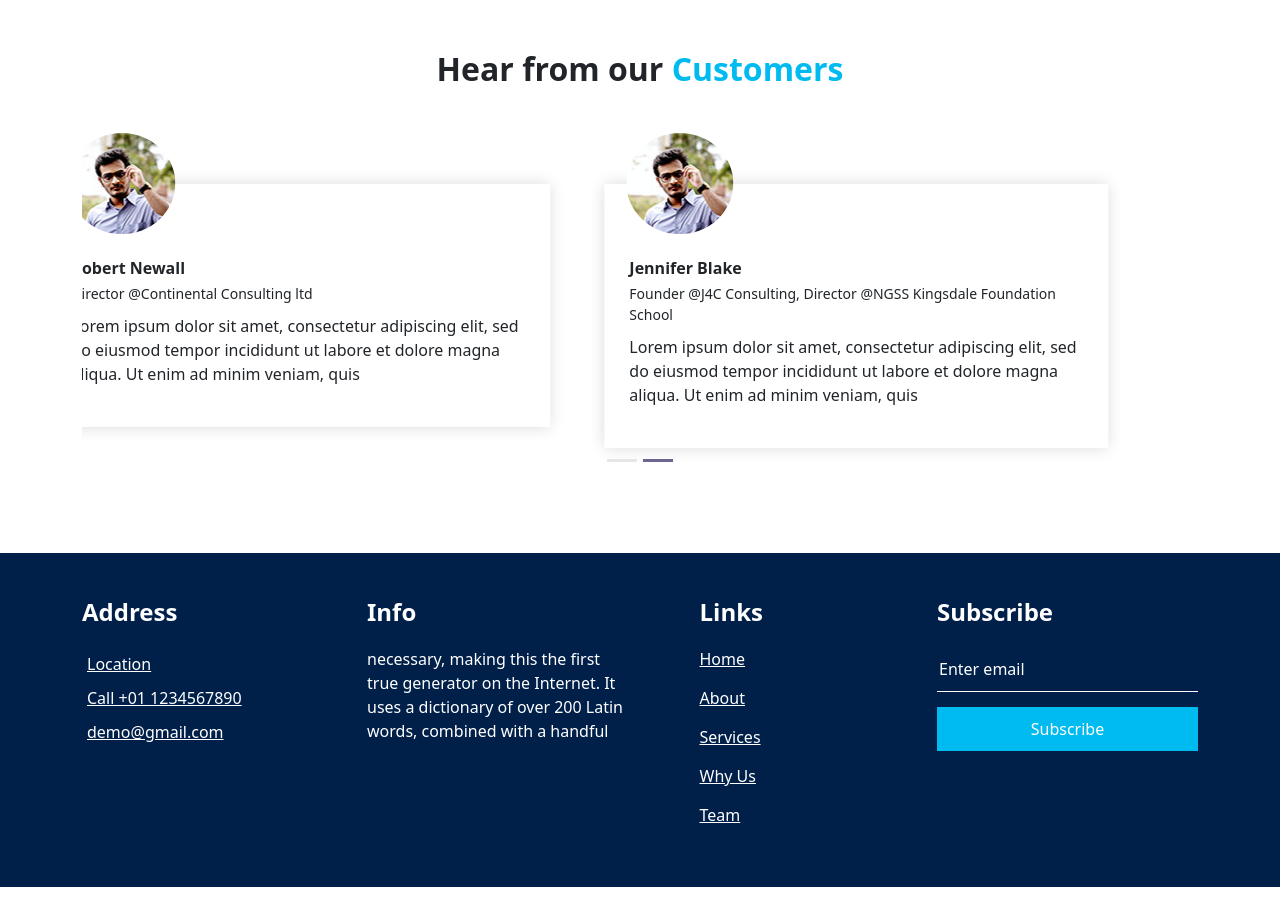
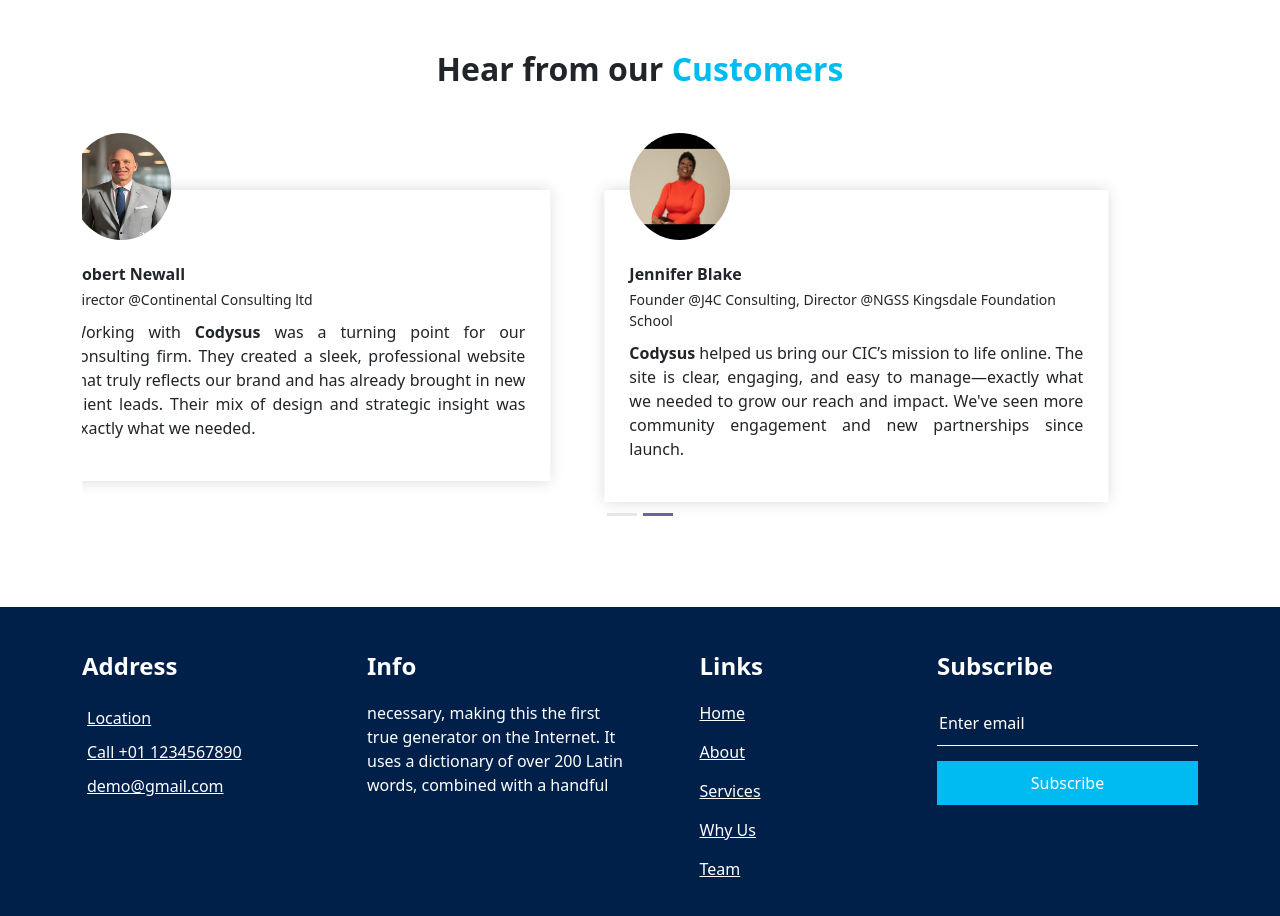
Before and after one commit to tee-wealth001/codysus, an Angular app: page /home in a window 1280 px wide. Shown: the part 4700-5616 px from the top of the page. Built offline with nearby package versions, Linux system fonts and the light colour scheme; no server answers; some icons are missing.

Commit message:
added testimonials

```diff
--- a/src/app/components/home/home.component.html
+++ b/src/app/components/home/home.component.html
@@ -34,7 +34,8 @@
                 </div>
                 <div class="col-md-6">
                   <div class="img-box">
-                    <img src="assets/images/vecteezy_teamowrk-connecting-jigsaw-pieces-of-head-together_23743920.png" alt="">
+                    <img src="assets/images/vecteezy_teamowrk-connecting-jigsaw-pieces-of-head-together_23743920.png"
+                      alt="">
                   </div>
                 </div>
               </div>
@@ -62,7 +63,9 @@
                 </div>
                 <div class="col-md-6">
                   <div class="img-box">
-                    <img src="assets/images/vecteezy_online-education-concept-illustration-digital-classroom_10869731.png" alt="">
+                    <img
+                      src="assets/images/vecteezy_online-education-concept-illustration-digital-classroom_10869731.png"
+                      alt="">
                   </div>
                 </div>
               </div>
@@ -89,7 +92,8 @@
                 </div>
                 <div class="col-md-6">
                   <div class="img-box">
-                    <img src="assets/images/vecteezy_marketing-data-analysis-marketing-business-solutions_22608527.png" alt="">
+                    <img src="assets/images/vecteezy_marketing-data-analysis-marketing-business-solutions_22608527.png"
+                      alt="">
                   </div>
                 </div>
               </div>
@@ -218,7 +222,8 @@
       <div class="row">
         <div class="col-md-6 ">
           <div class="img-box">
-            <img src="assets/images/vecteezy_a-group-of-professionals-working-together-at-a-table-or_24486188.png" alt="">
+            <img src="assets/images/vecteezy_a-group-of-professionals-working-together-at-a-table-or_24486188.png"
+              alt="">
           </div>
         </div>
         <div class="col-md-6">
@@ -433,7 +438,7 @@
                 <div class="col-md-6">
                   <div class="box">
                     <div class="img-box">
-                      <img src="assets/images/client1.jpg" alt="" class="box-img">
+                      <img src="assets/images/robert.jpeg" height="107px" width="101px" alt="" class="box-img">
                     </div>
                     <div class="detail-box">
                       <div class="client_id">
@@ -442,22 +447,23 @@
                             Robert Newall
                           </h6>
                           <p>
-                           Director &#64;Continental Consulting ltd
+                            Director &#64;Continental Consulting ltd
                           </p>
                         </div>
                         <i class="fa fa-quote-left" aria-hidden="true"></i>
                       </div>
-                      <p>
-                        Lorem ipsum dolor sit amet, consectetur adipiscing elit, sed do eiusmod tempor incididunt ut
-                        labore et
-                        dolore magna aliqua. Ut enim ad minim veniam, quis </p>
+                      <p style="text-align: justify;">
+                        Working with <strong>Codysus</strong> was a turning point for our consulting firm. They created
+                        a
+                        sleek, professional website that truly reflects our brand and has already brought in new client
+                        leads. Their mix of design and strategic insight was exactly what we needed.</p>
                     </div>
                   </div>
                 </div>
                 <div class="col-md-6">
                   <div class="box">
                     <div class="img-box">
-                      <img src="assets/images/client1.jpg" alt="" class="box-img">
+                      <img src="assets/images/jennifer.jpg" height="107px" width="101px" alt="" class="box-img">
                     </div>
                     <div class="detail-box">
                       <div class="client_id">
@@ -471,10 +477,11 @@
                         </div>
                         <i class="fa fa-quote-left" aria-hidden="true"></i>
                       </div>
-                      <p>
-                        Lorem ipsum dolor sit amet, consectetur adipiscing elit, sed do eiusmod tempor incididunt ut
-                        labore et
-                        dolore magna aliqua. Ut enim ad minim veniam, quis </p>
+                      <p style="text-align: justify;">
+                        <strong>Codysus</strong> helped us bring our CIC’s mission to life online. The site is clear,
+                        engaging, and easy to manage—exactly what we needed to grow our reach and impact. We've seen
+                        more community engagement and new partnerships since launch.
+                      </p>
                     </div>
                   </div>
                 </div>
@@ -487,48 +494,50 @@
                 <div class="col-md-6">
                   <div class="box">
                     <div class="img-box">
-                      <img src="assets/images/client1.jpg" alt="" class="box-img">
+                      <img src="assets/images/robert.jpeg" height="107px" width="101px" alt="" class="box-img">
                     </div>
                     <div class="detail-box">
                       <div class="client_id">
                         <div class="client_info">
                           <h6>
-                            LusDen
+                            Robert Newall
                           </h6>
                           <p>
-                            magna aliqua. Ut
+                            Director &#64;Continental Consulting ltd
                           </p>
                         </div>
                         <i class="fa fa-quote-left" aria-hidden="true"></i>
                       </div>
-                      <p>
-                        Lorem ipsum dolor sit amet, consectetur adipiscing elit, sed do eiusmod tempor incididunt ut
-                        labore et
-                        dolore magna aliqua. Ut enim ad minim veniam, quis </p>
+                      <p style="text-align: justify;">
+                        Working with <strong>Codysus</strong> was a turning point for our consulting firm. They created
+                        a
+                        sleek, professional website that truly reflects our brand and has already brought in new client
+                        leads. Their mix of design and strategic insight was exactly what we needed.</p>
                     </div>
                   </div>
                 </div>
                 <div class="col-md-6">
                   <div class="box">
                     <div class="img-box">
-                      <img src="assets/images/client1.jpg" alt="" class="box-img">
+                      <img src="assets/images/jennifer.jpg" height="107px" width="101px" alt="" class="box-img">
                     </div>
                     <div class="detail-box">
                       <div class="client_id">
                         <div class="client_info">
                           <h6>
-                            LusDen
+                            Jennifer Blake
                           </h6>
                           <p>
-                            magna aliqua. Ut
+                            Founder &#64;J4C Consulting, Director &#64;NGSS Kingsdale Foundation School
                           </p>
                         </div>
                         <i class="fa fa-quote-left" aria-hidden="true"></i>
                       </div>
-                      <p>
-                        Lorem ipsum dolor sit amet, consectetur adipiscing elit, sed do eiusmod tempor incididunt ut
-                        labore et
-                        dolore magna aliqua. Ut enim ad minim veniam, quis </p>
+                      <p style="text-align: justify;">
+                        <strong>Codysus</strong> helped us bring our CIC’s mission to life online. The site is clear,
+                        engaging, and easy to manage—exactly what we needed to grow our reach and impact. We've seen
+                        more community engagement and new partnerships since launch.
+                      </p>
                     </div>
                   </div>
                 </div>
```
Also changed, not shown: public/assets/images/jennifer.jpg (added), public/assets/images/robert.jpeg (added).
